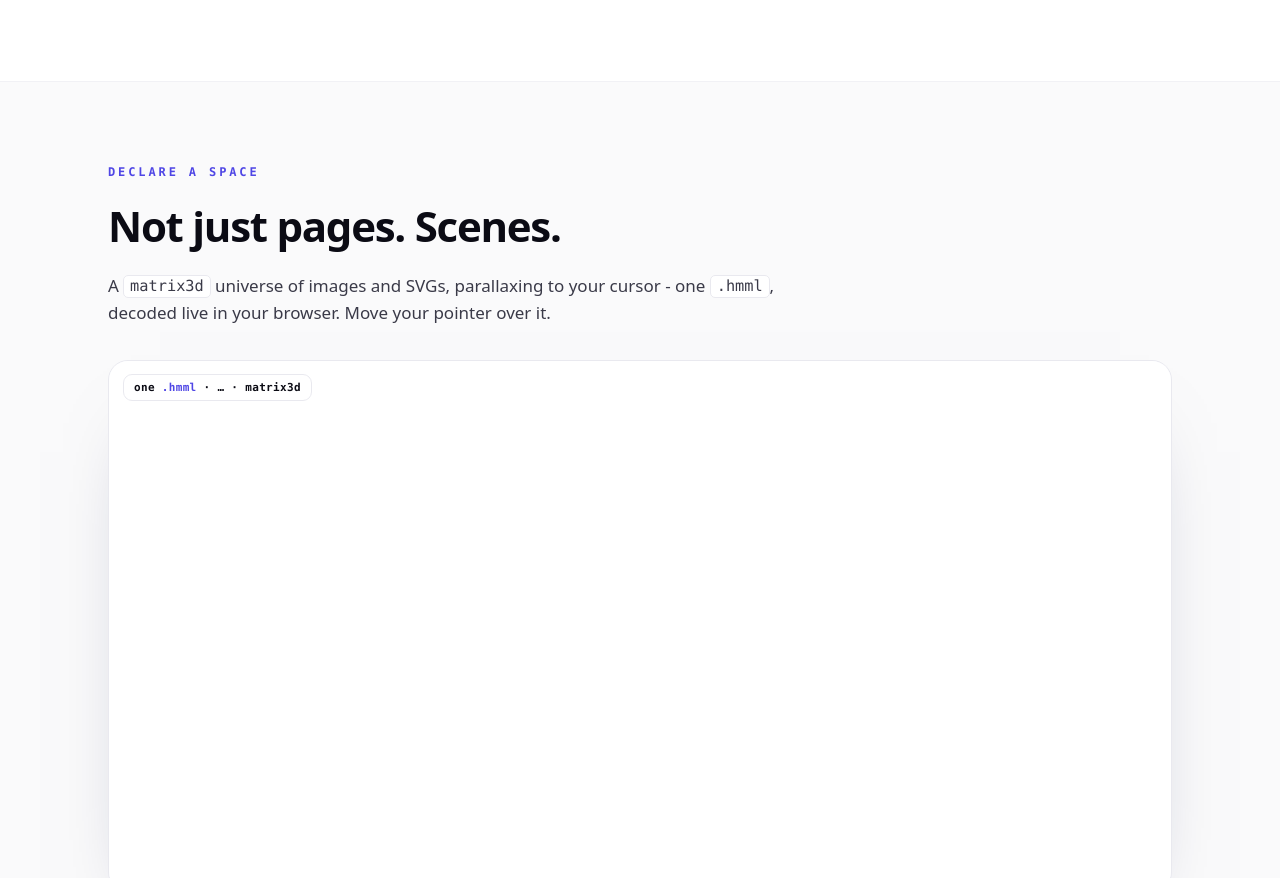
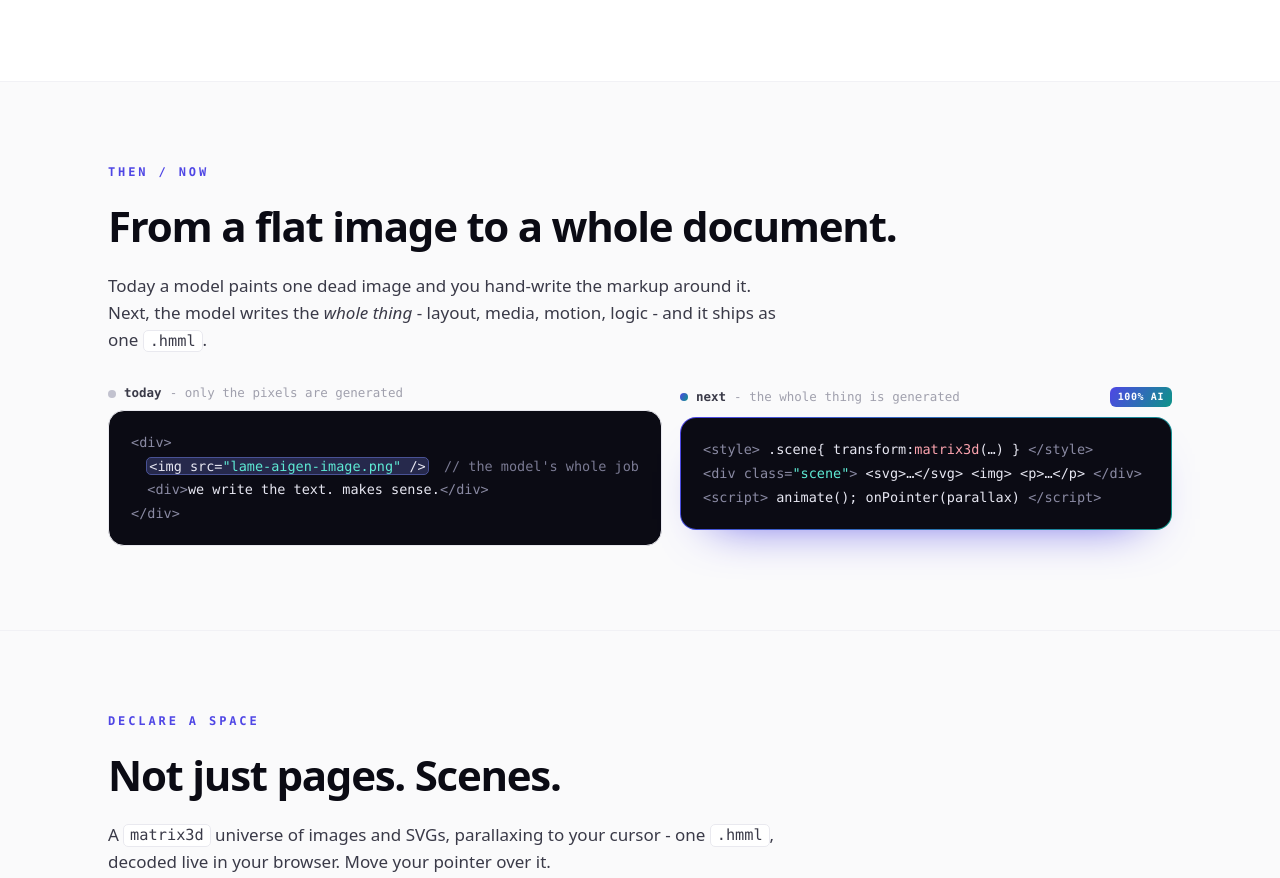
Before and after one commit to yeargun/hmml, a website: page docs/landing.html in a window 1280 px wide. Shown: the part 1866-2744 px from the top of the page. Drawn offline with Linux system fonts and the light colour scheme; no server answers.

Commit message:
feat(site): "then / now" code comparison - flat AI image vs whole AI-generated document
Co-Authored-By: Claude Opus 4.8 (1M context) <noreply@anthropic.com>

```diff
--- a/docs/landing.html
+++ b/docs/landing.html
@@ -94,11 +94,22 @@
 
   pre.code{margin:0;border:1px solid var(--line);border-radius:16px;background:#0b0b14;color:#e7e7f2;padding:20px 22px;overflow:auto;font-family:var(--mono);font-size:13.5px;line-height:1.75}
   pre.code .c{color:#7a7a93}pre.code .k{color:#a5b4fc}pre.code .s{color:#5eead4}pre.code .f{color:#fda4af}
+  pre.code .tg{color:#8a8aa3}
+  pre.code .ai{background:rgba(124,140,255,.24);outline:1px solid rgba(124,140,255,.55);border-radius:4px;padding:0 .15em}
+  .cmp{display:grid;grid-template-columns:1fr 1fr;gap:18px}
+  .codecard{margin:0}
+  .codecard figcaption{display:flex;align-items:center;gap:8px;font:600 12.5px/1 var(--mono);color:var(--soft);margin-bottom:10px}
+  .codecard figcaption .muted{color:#a0a0ad;font-weight:500}
+  .codecard .d{width:8px;height:8px;border-radius:50%;flex:none}
+  .codecard .d1{background:#c2c2cf}
+  .codecard .d2{background:linear-gradient(120deg,var(--accent),var(--accent2))}
+  .codecard .genbadge{margin-left:auto;font:700 10px/1 var(--mono);letter-spacing:.06em;color:#fff;background:linear-gradient(120deg,var(--accent),var(--accent2));padding:5px 8px;border-radius:6px}
+  .codecard.gen pre.code{border:1.5px solid transparent;background:linear-gradient(#0b0b14,#0b0b14) padding-box,linear-gradient(120deg,var(--accent),var(--accent2)) border-box;box-shadow:0 22px 50px -32px var(--accent)}
 
   footer{border-top:1px solid var(--line);padding:40px 0;color:var(--mut);font-size:13.5px;background:var(--bg2)}
   footer .wrap{display:flex;justify-content:space-between;gap:18px;flex-wrap:wrap;align-items:center}footer a:hover{color:var(--ink)}
 
-  @media(max-width:860px){.cols,.cols.three{grid-template-columns:1fr 1fr}.gal{grid-template-columns:1fr 1fr}.stage.tall{height:70vh}}
+  @media(max-width:860px){.cols,.cols.three{grid-template-columns:1fr 1fr}.gal{grid-template-columns:1fr 1fr}.stage.tall{height:70vh}.cmp{grid-template-columns:1fr}}
 </style>
 </head>
 <body>
@@ -139,6 +150,27 @@
     <div class="col"><div class="n">02</div><h3>Editable, not frozen</h3><p>Restyle, re-localize, animate, diff, remix. Generated output that stays <em>source</em> - not a screenshot you can only regenerate.</p></div>
     <div class="col"><div class="n">03</div><h3>Tiny &amp; streamable</h3><p>Bytes, not megapixels. Raw media + gzipped markup - smaller than base64, and a ~2 KB reader to open it anywhere.</p></div>
     <div class="col"><div class="n">04</div><h3>One scene, every medium</h3><p>Text, vector, raster, 3D and motion composed together - a single generative artifact instead of a folder of assets.</p></div>
+  </div>
+</div></section>
+
+<section class="alt"><div class="wrap">
+  <div class="eyebrow">then / now</div>
+  <h2>From a flat image to a whole document.</h2>
+  <p class="sub">Today a model paints one dead image and you hand-write the markup around it. Next, the model writes the <em>whole thing</em> - layout, media, motion, logic - and it ships as one <code>.hmml</code>.</p>
+  <div class="cmp">
+    <figure class="codecard">
+      <figcaption><span class="d d1"></span>today <span class="muted">- only the pixels are generated</span></figcaption>
+      <pre class="code"><span class="tg">&lt;div&gt;</span>
+  <span class="ai">&lt;img src=<span class="s">"lame-aigen-image.png"</span> /&gt;</span>  <span class="c">// the model's whole job</span>
+  <span class="tg">&lt;div&gt;</span>we write the text. makes sense.<span class="tg">&lt;/div&gt;</span>
+<span class="tg">&lt;/div&gt;</span></pre>
+    </figure>
+    <figure class="codecard gen">
+      <figcaption><span class="d d2"></span>next <span class="muted">- the whole thing is generated</span><span class="genbadge">100% AI</span></figcaption>
+      <pre class="code"><span class="tg">&lt;style&gt;</span> .scene{ transform:<span class="f">matrix3d</span>(…) } <span class="tg">&lt;/style&gt;</span>
+<span class="tg">&lt;div class=<span class="s">"scene"</span>&gt;</span> &lt;svg&gt;…&lt;/svg&gt; &lt;img&gt; &lt;p&gt;…&lt;/p&gt; <span class="tg">&lt;/div&gt;</span>
+<span class="tg">&lt;script&gt;</span> animate(); onPointer(parallax) <span class="tg">&lt;/script&gt;</span></pre>
+    </figure>
   </div>
 </div></section>
 
```
